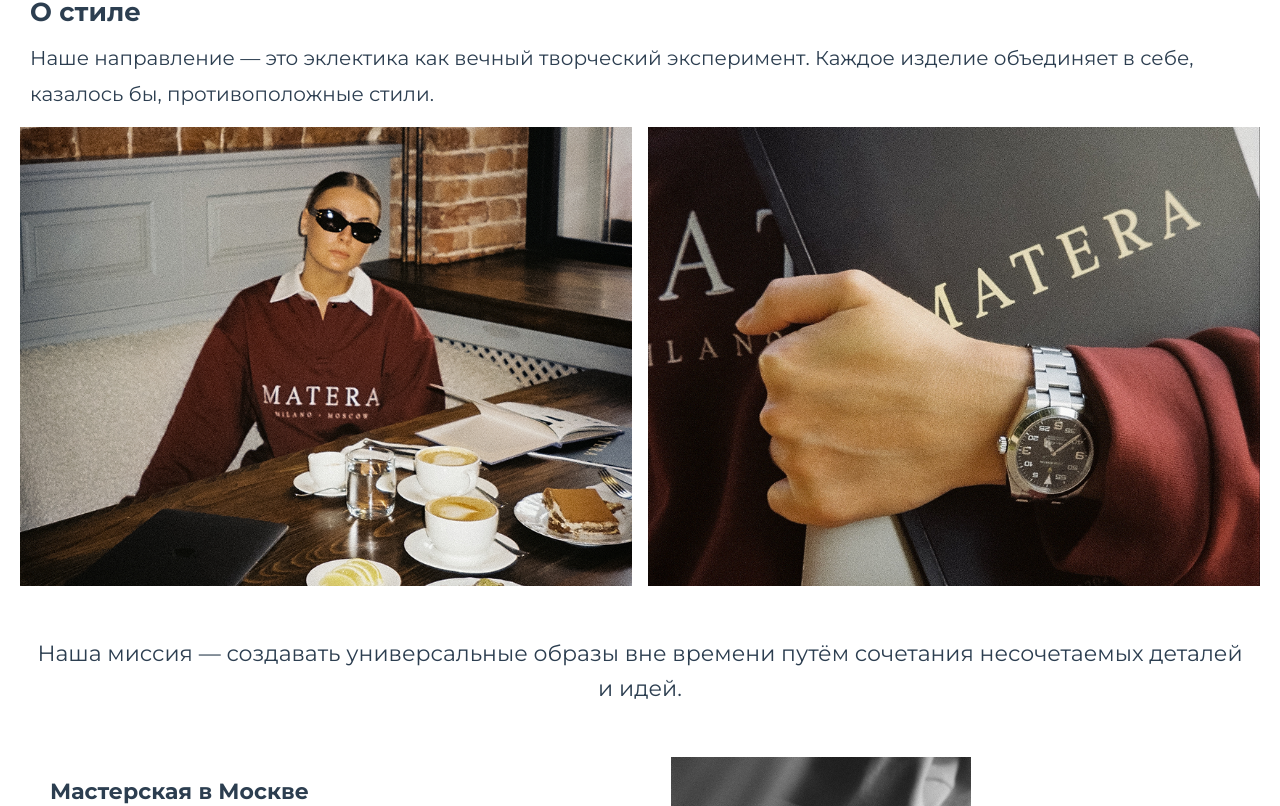
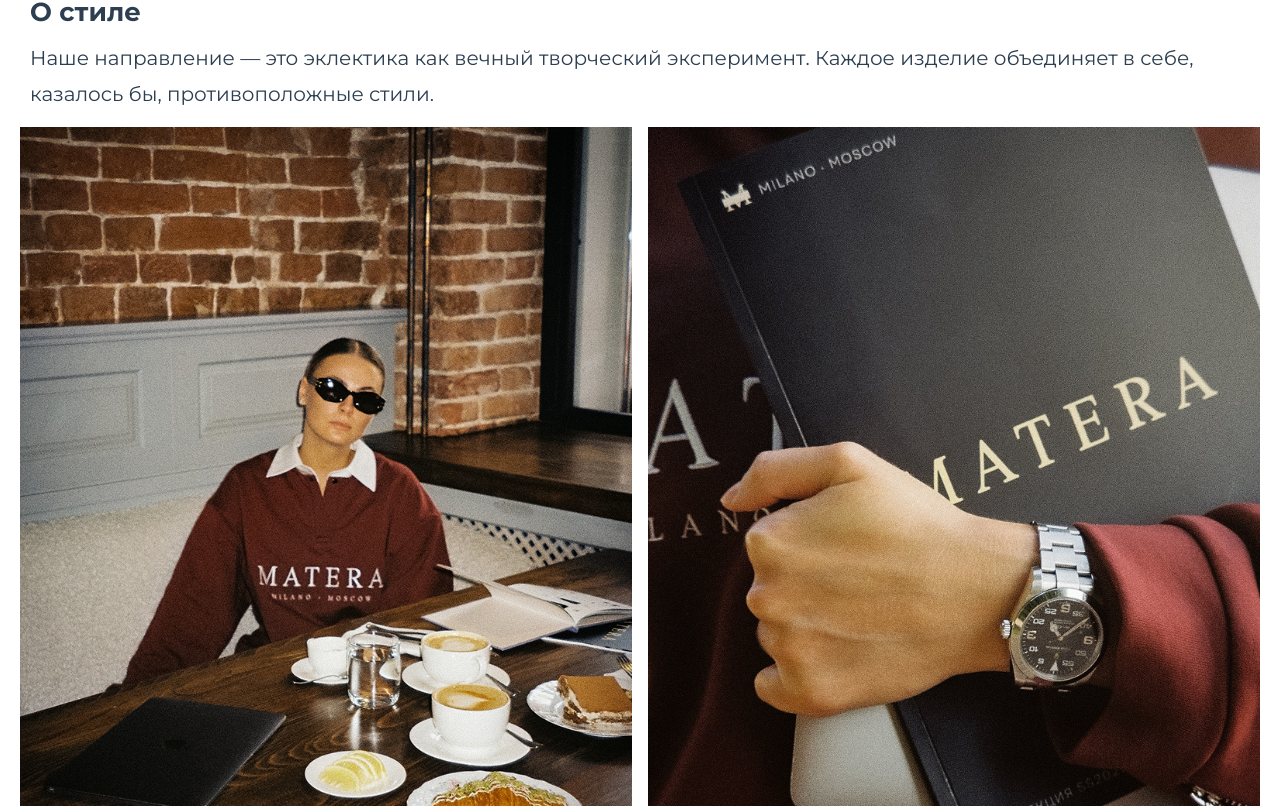
Before and after one commit to LostVillain1/matera_frontend, a Vue app: page /about in a window 1280 px wide. Shown: the part 2914-3720 px from the top of the page. Built offline with nearby package versions, Linux system fonts and the light colour scheme; no server answers.

Commit message:
minor changes in styles

```diff
--- a/src/components/IntroVideo.vue
+++ b/src/components/IntroVideo.vue
@@ -5,6 +5,7 @@
     class="intro-video"
     autoplay
     muted
+    preload="metadata"
     playsinline
     @ended="handleFinish"
     @error="handleFinish"
--- a/src/views/About.scss
+++ b/src/views/About.scss
@@ -145,7 +145,7 @@
 
 .duo__thumb {
   width: clamp(200px, 62vw, 240px);
-  justify-self: end;                        /* прижали вправо */
+  justify-self: end !important;                 /* прижали вправо */
   margin-right: 30px;
 
 }
@@ -192,7 +192,7 @@
 }
 
 .style__pair img{
-  width:100%; display:block; object-fit:cover; aspect-ratio:4 / 3;
+  width:100%; display:block; object-fit:cover; aspect-ratio: 3/4;
   margin-inline: var(--edge-gap);            /* зазор от краёв */
 }
 .mission{ text-align:center; margin: 0 20px 0 20px}
--- a/src/views/Boutique.scss
+++ b/src/views/Boutique.scss
@@ -119,8 +119,6 @@
   &__subtitle {
     /* "Адрес" */
     margin: 12px 0 8px;
-    font-family: 'PT Serif', serif; /* как на макете у надписи "Адрес" */
-    font-style: italic;
     font-size: 22px;       /* mobile */
     color: #39213d;
   }
@@ -130,6 +128,7 @@
 .address {
   margin: 0 auto 8px;
   max-width: 640px;
+  font-style: normal;
 
   &__line {
     margin: 0 0 10px 0;
```
